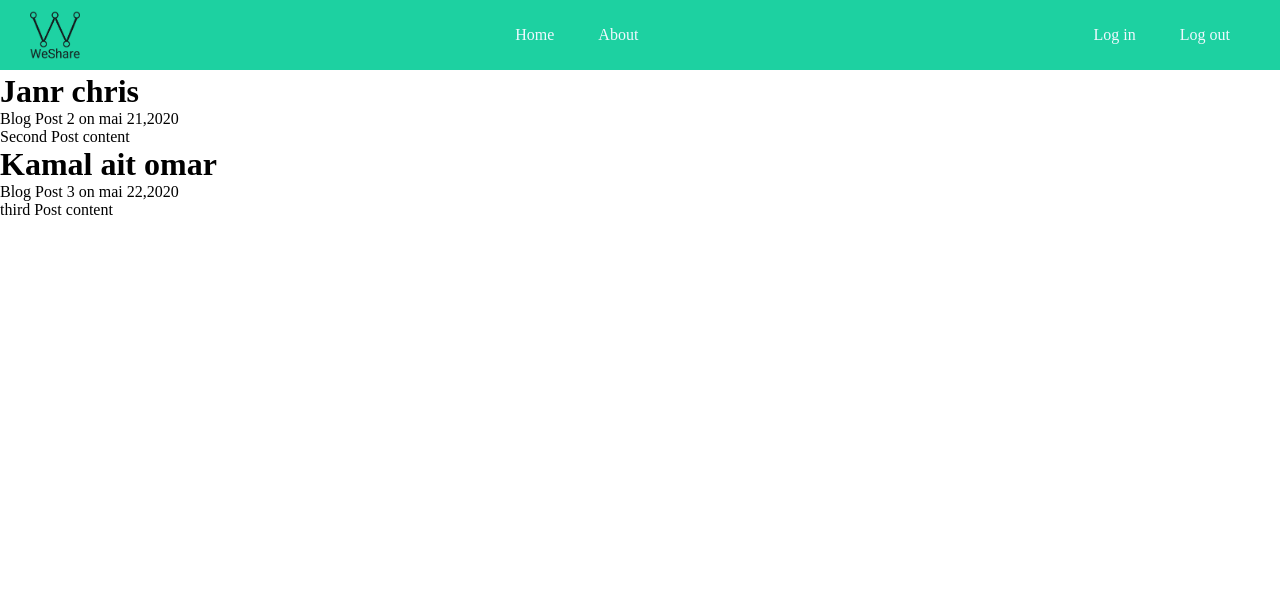
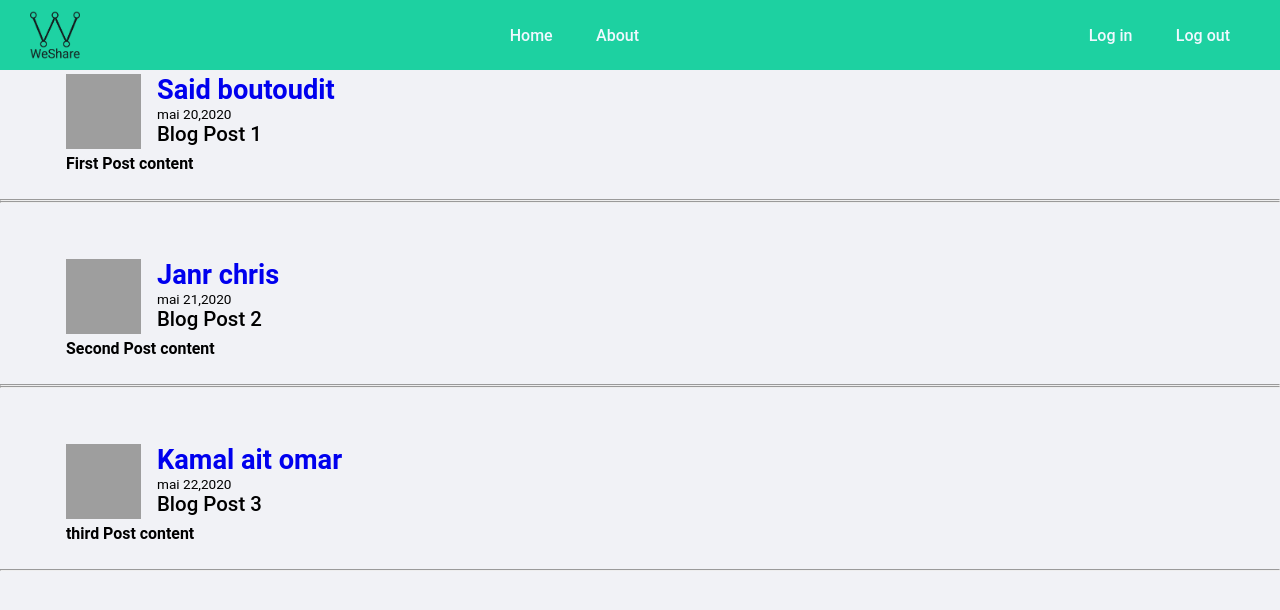
Before and after one commit to kamalaitomar/weshare, a Flask app: page / in a window 1280 px wide. Shown: the top 610 px of the page. Run offline with Flask 2, Linux system fonts and the light colour scheme; grey boxes are pictures that could not be loaded.

Commit message:
Create Home Page Template

```diff
--- a/static/css/style.css
+++ b/static/css/style.css
@@ -1,10 +1,16 @@
+
 *{
+    font-family: 'Roboto' , sans-serif;
     box-sizing: border-box;
     margin : 0;
     padding: 0;
 }
+body{
+    background-color: #f1f2f6;
+    font-size: 85%;
+}
 
-header li, a{
+nav a{
     font-weight: 500;
     font-size: 16px;
     color: aliceblue;
@@ -19,6 +25,9 @@ header{
     padding:10px 30px ;
     background-color: #1dd1a1;
     position: fixed;
+    margin-bottom: 60px;
+
+
 }
 
 .nav_links{
@@ -42,3 +51,35 @@ header{
     width: 50px;
     height: 50px;
 }
+.blog-post-info a {
+    text-decoration: none;
+
+}
+
+.blog-post-info{
+
+    margin-left: 50px;
+    margin-top: 40px;
+    margin-bottom: 10px;
+
+
+}
+
+/* Single Post  */
+
+.blog-post-info {
+
+    padding: 1rem;
+    max-width: 20rem;
+
+  }
+  .blog-post-info img {
+    width: 75px;
+    height: 75px;
+    float: left;
+    margin: 0 1rem 0 0;
+  }
+  .blog-post-info h2 {
+    font-weight: 500;
+    margin: 0 0 0.5rem 0;
+  }
--- a/templates/home.html
+++ b/templates/home.html
@@ -2,11 +2,31 @@
 {%block content%}
     {% for post in posts%}
 
-    <div class="post">
-        <h1> {{ post.author }} </h1>
-        <p> {{ post.title }} on {{ post.date_posted }} </p>
-        <p> {{ post.content }} </p>
-    </div>
+    <hr>
+        <div class="blog-post-info">
+            <img src="https://api.adorable.io/avatars/285/abott@adorable.io.png" alt="">
+
+            <div class="blog-post-authour">
+            <a href="#"><h1> {{ post.author }}</h1> </a>
+            </div>
+
+            <div class="blog-post-date">
+                {{ post.date_posted }}
+            </div>
+
+            <div class="blog-post-title">
+                <h2> {{ post.title }} </h2>
+            </div>
+
+
+
+            <div class="blog-post-content">
+            <h3> {{ post.content }} </h3>
+            </div>
+
+        </div>
+    <hr>
+
 
     {% endfor %}
 {%endblock content%}
--- a/templates/layout.html
+++ b/templates/layout.html
@@ -33,6 +33,9 @@
         </nav>
 
     </header>
+    <div class="navbar">
+        <a href="#">navbar</a>
+    </div>
 
     {% block content %}{% endblock %}
 
```
